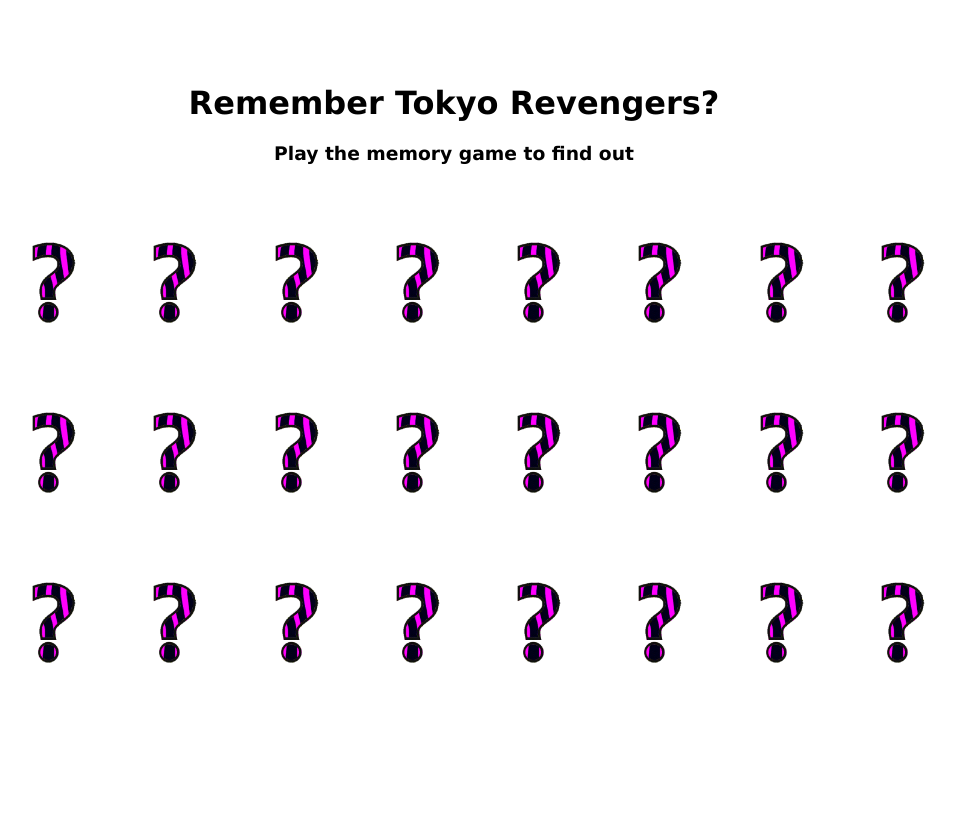
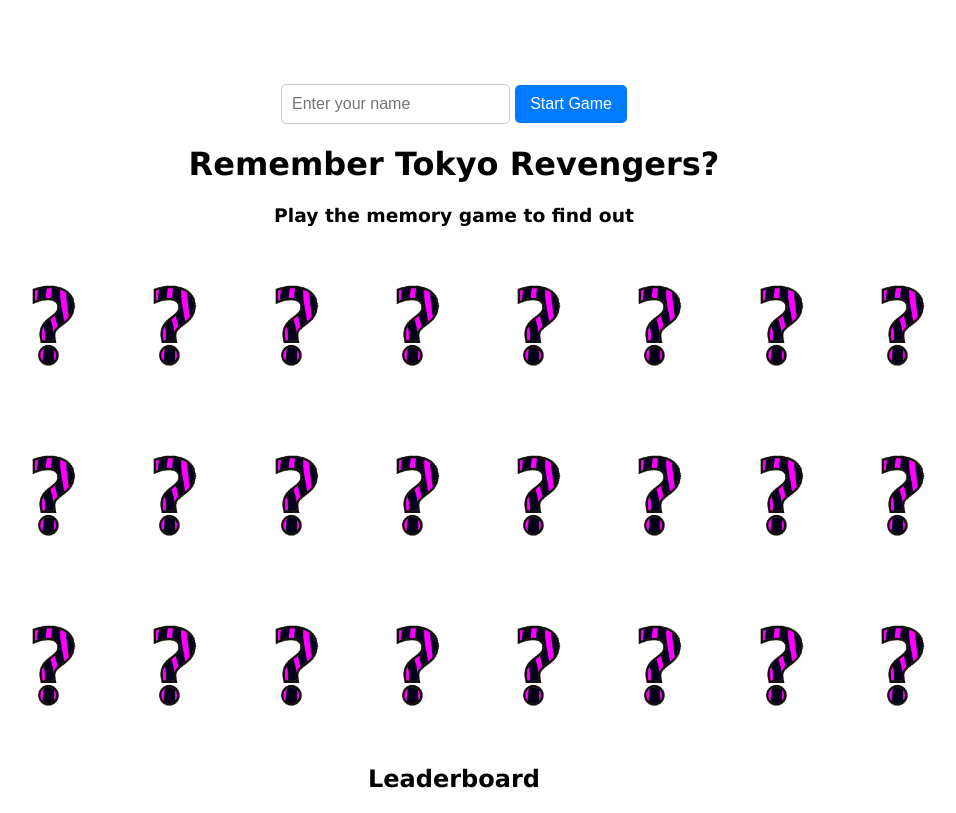
Before and after one commit to urvashii-b/memory-game, a website: page index.html in a window 1280 px wide. Shown: the whole page, without its empty margins (186-1142 px from the left). Drawn offline with Linux system fonts and the light colour scheme.

Commit message:
solo player logic

```diff
--- a/index.html
+++ b/index.html
@@ -1,28 +1,28 @@
-</html>
 <!doctype html>
 <html lang="en">
-
 <head>
   <meta charset="utf-8">
   <meta name="viewport" content="width=device-width, initial-scale=1.0">
   <meta http-equiv="X-UA-Compatible" content="ie=edge">
-
-  <title>Memory</title>
-
+  <title>Memory Game</title>
   <link rel="stylesheet" href="css/style.prefix.css">
   <link rel="icon" type="image/png" href="img/favicon.webp">
-
 </head>
-
 <body>
+  <div class="name">
+    <input type="text" id="playerName" placeholder="Enter your name" />
+    <button id="startGame">Start Game</button>
+  </div>
   <div class="begin">
     <h1>Remember Tokyo Revengers?</h1>
     <h3>Play the memory game to find out</h3>
   </div>
-  <br>
   <div id="game"></div>
+  <div id="leaderboard">
+    <h2>Leaderboard</h2>
+    <div id="leaderboardList"></div>
+  </div>
 
   <script src="js/script.babel.js"></script>
 </body>
-
 </html>
```
Also changed, not shown: js/script.babel.js (line endings or trailing spaces).
